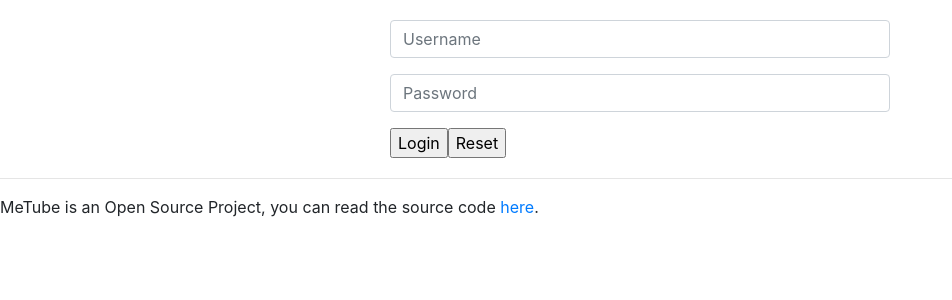
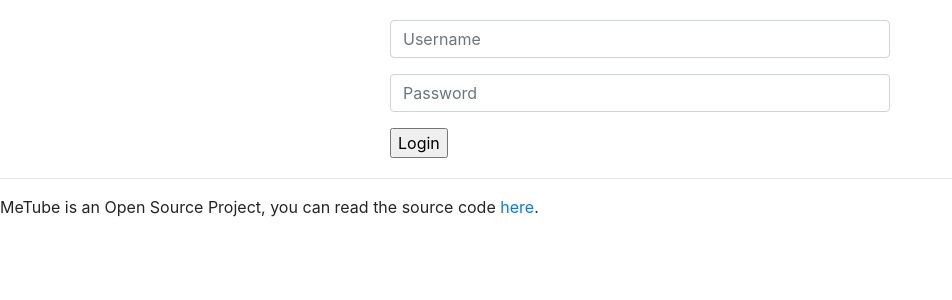
Before and after one commit to reginaldFerland/4620_MeTube, a PHP site: page /login.php in a window 1280 px wide. Shown: the part 56-356 px from the top of the page, without its empty margins (0-952 px from the left). Run offline with PHP 8.4, Linux system fonts and the light colour scheme.

Commit message:
removed password reset button, lacks functionality

```diff
--- a/login.php
+++ b/login.php
@@ -47,7 +47,7 @@ if(isset($_POST['submit'])) {
     <input class="form-control" type="password" name="password" placeholder="Password">
   </div>
   <div class="form-group">
-    <input name="submit" type="submit" value="Login"><input name="reset" type="reset" value="Reset">
+    <input name="submit" type="submit" value="Login">
   </div>
 
 </form>
```
